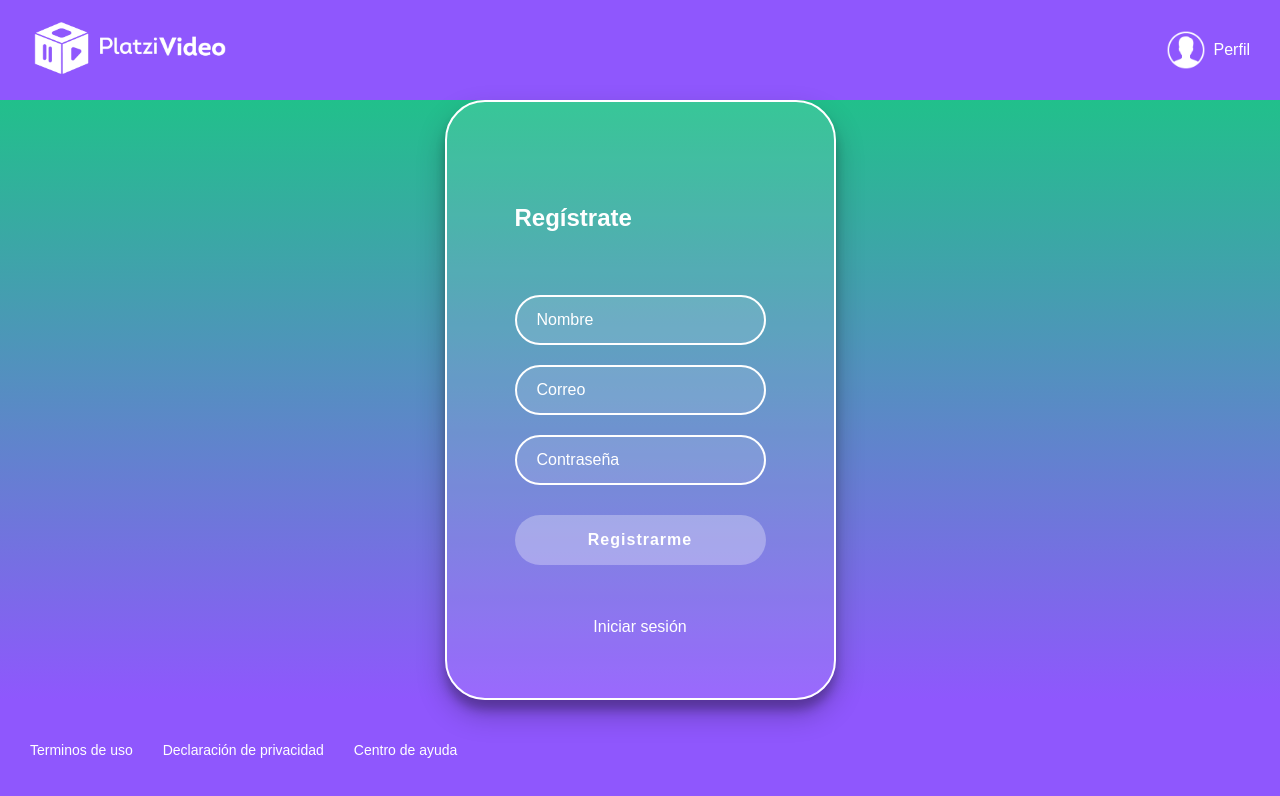
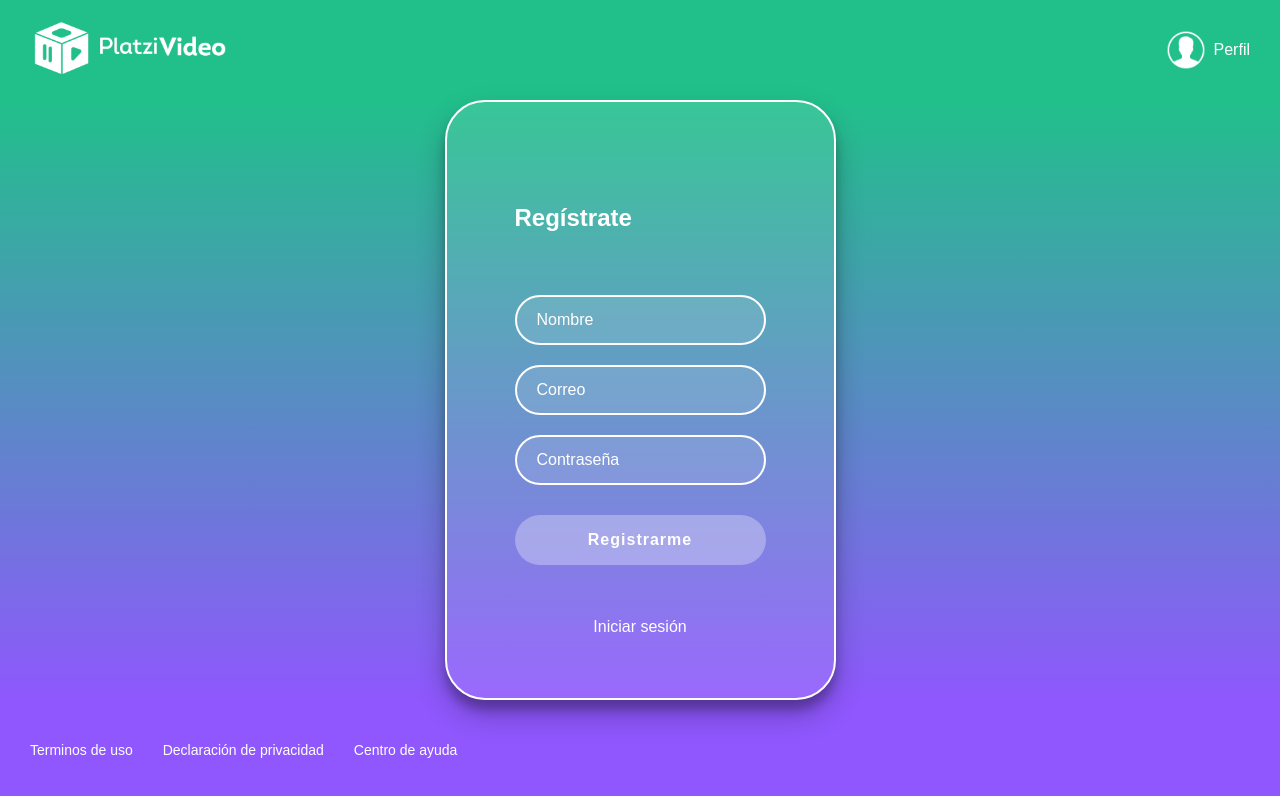
Before and after one commit to dmateobuitrago/placsivideo, a React app: page /register in a window 1280 px wide. Shown: the top 796 px of the page. Built offline with nearby package versions, Linux system fonts and the light colour scheme; a web font is replaced by a local one.

Commit message:
header styles

```diff
--- a/package.json
+++ b/package.json
@@ -13,6 +13,7 @@
   "license": "ISC",
   "dependencies": {
     "babel-preset-es2015": "^6.24.1",
+    "classnames": "^2.2.6",
     "md5": "^2.2.1",
     "prop-types": "^15.7.2",
     "react": "^16.13.1",
--- a/src/assets/styles/components/Header.scss
+++ b/src/assets/styles/components/Header.scss
@@ -7,6 +7,9 @@
   justify-content: space-between;
   top: 0px;
   width: 100%;
+  &.isLoginOrRegister {
+    background: #21c08b;
+  }
 }
 
 .header__img {
@@ -28,7 +31,8 @@
   text-align: right;
 }
 
-  .header__menu:hover ul, ul:hover {
+.header__menu:hover ul,
+ul:hover {
   display: block;
 }
 
--- a/src/assets/styles/components/Search.scss
+++ b/src/assets/styles/components/Search.scss
@@ -5,6 +5,9 @@
     flex-direction: column;
     height: 300px;
     border-radius: 0px 0px 40px 40px;
+    .search {
+      width: 70%;
+    }
   }
 
   .main__title {
--- a/src/components/Header.jsx
+++ b/src/components/Header.jsx
@@ -1,7 +1,9 @@
-import React from 'react';
+import React, {useState}from 'react';
 import { connect } from 'react-redux';
 import { withRouter } from 'react-router'
+import { useLocation } from 'react-router-dom'
 import {logoutRequest} from '../actions'
+import classNames from 'classnames';
 import '../assets/styles/components/Header.scss'
 import logo from '../assets/static/logo-platzi-video-BW2.png';
 import userIcon from '../assets/static/user-icon.png';
@@ -12,13 +14,25 @@ const Header = props => {
     const {user} = props;
     const hasUser = Object.keys(user).length > 0
 
+    const location = useLocation();
+
+    const isLoginOrRegister = location.pathname === "/login" || location.pathname === "/register"
+
+
+    const headerClasses = classNames({
+        header: true,
+        isLoginOrRegister: isLoginOrRegister
+    })
+
+
+
     const handleLogout = () => {
-        console.log('d')
         props.logoutRequest({})
         props.history.push('/login')
     }
+
     return (
-        <header className="header">
+        <header className={headerClasses}>
             <Link to="/">
                 <img className="header__img" src={logo} alt="Platzi Video" />
             </Link>
--- a/src/components/Search.jsx
+++ b/src/components/Search.jsx
@@ -1,12 +1,20 @@
 
 import React from 'react';
+import classNames from 'classnames';
+
+
 import '../assets/styles/components/Search.scss'
 
 const Search = () => {
+    const inputClass = classNames({
+        input: true,
+        search: true
+    })
+
     return (
         <section className="main">
             <h2 className="main__title">¿Qué quieres ver hoy?</h2>
-            <input type="text" className="input" placeholder="Buscar..." />
+            <input type="text" className={inputClass} placeholder="Buscar..." />
         </section>
     )
 }
--- a/src/containers/Player.jsx
+++ b/src/containers/Player.jsx
@@ -38,8 +38,6 @@ const Player = props => {
 }
 
 const mapStateToProps = state => {
-    console.log('mapStateToProps')
-    console.log(state)
     return {
         playing: state.playing
     }
```
Also changed, not shown: 1 other file (tests, documents, lock files or other folders). Lines whose indentation alone changed are shown as unchanged.
